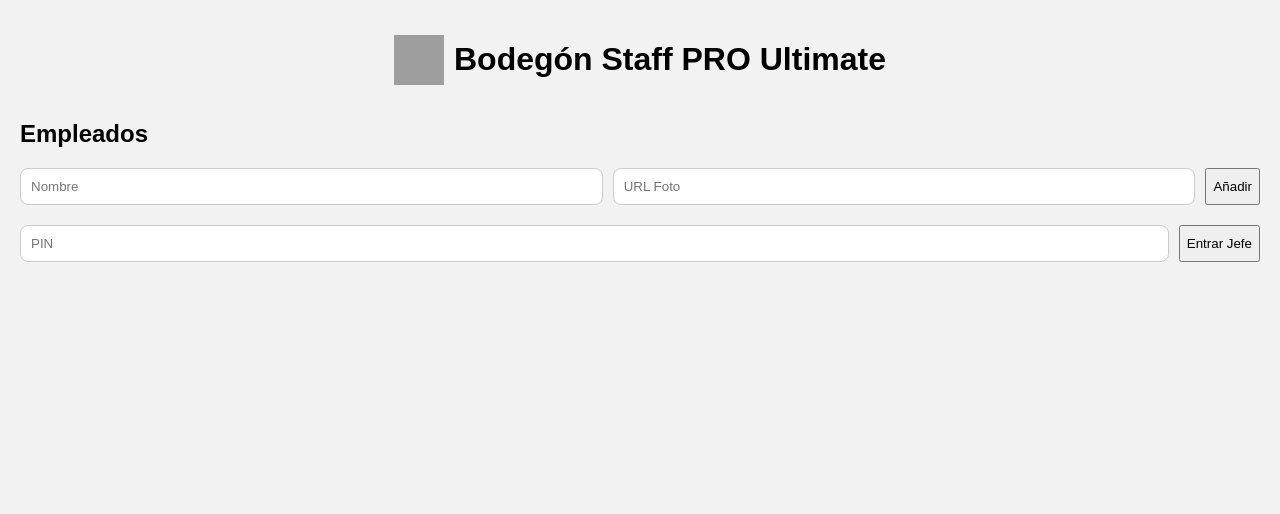
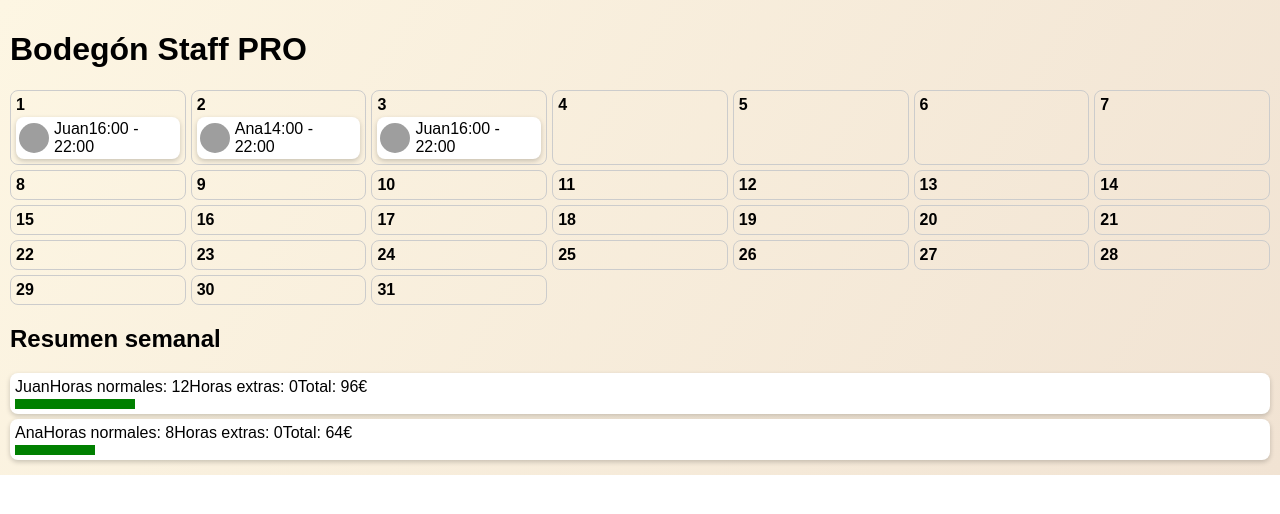
Before and after one commit to davidsfc16/bodegon-staff-pro, a React (Create React App) app: page / in a window 1280 px wide. Shown: the top 514 px of the page. Built offline with nearby package versions, Linux system fonts and the light colour scheme; grey boxes are pictures that could not be loaded.

Commit message:
App pulida lista para prueba en vercel

```diff
--- a/src/App.css
+++ b/src/App.css
@@ -1,16 +1,57 @@
-.app-container { font-family:'Arial'; background:#f2f2f2; padding:20px; min-height:100vh; }
-.app-header { display:flex; align-items:center; gap:10px; justify-content:center; margin-bottom:20px; }
-.logo { width:50px; height:50px; }
-.employee-card { display:flex; align-items:center; justify-content:space-between; background:#fff; padding:15px; margin-bottom:10px; border-radius:12px; box-shadow:0 2px 6px rgba(0,0,0,0.15); transition: transform 0.2s; }
-.employee-card:hover { transform: scale(1.02); }
-.employee-card.active { border-left:5px solid #2ecc71; }
-.employee-photo { width:50px; height:50px; border-radius:50%; margin-right:10px; }
-.shift-btn { padding:10px 20px; border:none; border-radius:8px; font-weight:bold; color:#fff; cursor:pointer; transition: all 0.2s; }
-.shift-btn.enter { background:#2ecc71; } .shift-btn.enter:hover { background:#27ae60; }
-.shift-btn.exit { background:#e74c3c; } .shift-btn.exit:hover { background:#c0392b; }
-.add-employee, .admin-access, .schedule-panel { margin-top:20px; display:flex; gap:10px; flex-wrap:wrap; }
-.add-employee input, .admin-access input, .schedule-panel input, .schedule-panel select { padding:10px; border-radius:8px; border:1px solid #ccc; flex:1; }
-button { cursor:pointer; }
-.salary { font-weight:bold; color:#34495e; margin-top:5px; }
-table { width:100%; border-collapse:collapse; }
-table th, table td { border:1px solid #ccc; padding:5px; }
+.app-container {
+  font-family: 'Arial', sans-serif;
+  padding: 10px;
+  background: linear-gradient(120deg, #fdf6e3, #f1e3d3);
+}
+
+.calendar-month {
+  display: grid;
+  grid-template-columns: repeat(7, 1fr);
+  gap: 5px;
+  margin-bottom: 20px;
+}
+
+.calendar-day {
+  border: 1px solid #ccc;
+  padding: 5px;
+  border-radius: 8px;
+}
+
+.day-number {
+  font-weight: bold;
+}
+
+.employee-card {
+  display: flex;
+  align-items: center;
+  margin-top: 3px;
+  background: #fff;
+  border-radius: 8px;
+  box-shadow: 0 2px 5px rgba(0,0,0,0.2);
+  padding: 3px;
+}
+
+.employee-photo {
+  width: 30px;
+  height: 30px;
+  border-radius: 50%;
+  margin-right: 5px;
+}
+
+.weekly-summary {
+  margin-top: 20px;
+}
+
+.summary-card {
+  background: #fff;
+  padding: 5px;
+  margin-bottom: 5px;
+  border-radius: 8px;
+  box-shadow: 0 2px 5px rgba(0,0,0,0.2);
+}
+
+.mini-graph {
+  display: flex;
+  height: 10px;
+  margin-top: 3px;
+}
--- a/src/App.js
+++ b/src/App.js
@@ -1,176 +1,27 @@
-import React, { useState, useEffect } from "react";
-import Calendar from "./Calendar";
-import Schedule from "./Schedule";
-import { BarChart, Bar, XAxis, YAxis, Tooltip, Legend, ResponsiveContainer } from "recharts";
+import React, { useState } from "react";
+import CalendarMonth from "./CalendarMonth";
+import WeeklySummary from "./WeeklySummary";
 import "./App.css";
 
-const HOURLY_RATE = 8;
-const EXTRA_RATE = 12;
-
-export default function App() {
-  const [employees, setEmployees] = useState([]);
-  const [name, setName] = useState("");
-  const [photoURL, setPhotoURL] = useState("");
-  const [pin, setPin] = useState("");
-  const [isAdmin, setIsAdmin] = useState(false);
-
-  useEffect(() => {
-    const data = JSON.parse(localStorage.getItem("bodegon")) || [];
-    setEmployees(data);
-  }, []);
-
-  useEffect(() => {
-    localStorage.setItem("bodegon", JSON.stringify(employees));
-  }, [employees]);
-
-  // Turnos automáticos
-  useEffect(() => {
-    const interval = setInterval(() => {
-      const now = new Date();
-      const day = now.getDay(); // 0=Dom, 1=Lun...
-      const hours = now.getHours();
-      const minutes = now.getMinutes();
-
-      setEmployees(prev =>
-        prev.map(emp => {
-          const updatedSessions = [...emp.sessions];
-          emp.schedule?.forEach(sch => {
-            const schDay = ["Dom","Lun","Mar","Mié","Jue","Vie","Sáb"].indexOf(sch.day);
-            if (schDay === day) {
-              const [startH,startM] = sch.start?.split(":").map(Number) || [];
-              const [endH,endM] = sch.end?.split(":").map(Number) || [];
-              // activar turno si empieza ahora y no activo
-              if (!emp.active && startH === hours && startM === minutes) {
-                updatedSessions.push({ start: now, end: sch.end ? new Date(now.getFullYear(), now.getMonth(), now.getDate(), endH, endM) : null });
-                emp.active = true;
-              }
-              // terminar automáticamente si tiene end
-              if (emp.active && endH !== undefined && endM !== undefined) {
-                const endDate = new Date(now.getFullYear(), now.getMonth(), now.getDate(), endH, endM);
-                if (now >= endDate) {
-                  emp.active = false;
-                  updatedSessions[updatedSessions.length-1].end = endDate;
-                }
-              }
-            }
-          });
-          return { ...emp, sessions: updatedSessions };
-        })
-      );
-    }, 60000); // comprueba cada minuto
-    return () => clearInterval(interval);
-  }, [employees]);
-
-  const addEmployee = () => {
-    if (!name) return;
-    setEmployees([...employees, { name, photo: photoURL, sessions: [], active: false, schedule: [] }]);
-    setName("");
-    setPhotoURL("");
-  };
-
-  const toggleShift = (emp) => {
-    const now = new Date();
-    setEmployees(prev =>
-      prev.map(e => {
-        if (e.name === emp.name) {
-          const sessions = [...e.sessions];
-          if (!e.active) {
-            sessions.push({ start: now, end: null });
-            return { ...e, active: true, sessions };
-          } else {
-            sessions[sessions.length-1].end = now;
-            return { ...e, active: false, sessions };
-          }
-        }
-        return e;
-      })
-    );
-  };
-
-  const calcSalary = (emp) => {
-    let normal = 0, extra = 0;
-    emp.sessions.forEach(s => {
-      if (!s.end) return;
-      const hours = (new Date(s.end) - new Date(s.start))/3600000;
-      if (hours > 8) { normal += 8; extra += hours-8; } else { normal += hours; }
-    });
-    return { normal, extra, total: normal*HOURLY_RATE + extra*EXTRA_RATE };
-  };
-
-  const chartData = employees.map(e => {
-    const s = calcSalary(e);
-    return { name: e.name, Normal: s.normal, Extra: s.extra };
-  });
+function App() {
+  const [employees, setEmployees] = useState([
+    { id: 1, name: "Juan", photo: "/logo.png", schedule: [
+      { day: 1, start: "16:00", end: "22:00" },
+      { day: 3, start: "16:00", end: "22:00" },
+    ] },
+    { id: 2, name: "Ana", photo: "/logo.png", schedule: [
+      { day: 2, start: "14:00", end: "22:00" },
+    ] },
+    // Añadir más empleados
+  ]);
 
   return (
     <div className="app-container">
-      <header className="app-header">
-        <img src="/logo.png" alt="Bodegón" className="logo"/>
-        <h1>Bodegón Staff PRO Ultimate</h1>
-      </header>
-
-      {!isAdmin ? (
-        <div className="employee-section">
-          <h2>Empleados</h2>
-          {employees.map((e,i) => (
-            <div key={i} className={`employee-card ${e.active ? "active" : ""}`}>
-              {e.photo && <img src={e.photo} alt={e.name} className="employee-photo"/>}
-              <div className="employee-info">
-                <strong>{e.name}</strong>
-                <div>Turno activo: {e.active ? "Sí" : "No"}</div>
-              </div>
-              <button onClick={() => toggleShift(e)} className={`shift-btn ${e.active ? "exit" : "enter"}`}>
-                {e.active ? "Salir" : "Entrar"}
-              </button>
-            </div>
-          ))}
-
-          <div className="add-employee">
-            <input placeholder="Nombre" value={name} onChange={(e)=>setName(e.target.value)}/>
-            <input placeholder="URL Foto" value={photoURL} onChange={(e)=>setPhotoURL(e.target.value)}/>
-            <button onClick={addEmployee}>Añadir</button>
-          </div>
-
-          <div className="admin-access">
-            <input type="password" placeholder="PIN" value={pin} onChange={(e)=>setPin(e.target.value)}/>
-            <button onClick={()=>pin==="1616" && setIsAdmin(true)}>Entrar Jefe</button>
-          </div>
-        </div>
-      ) : (
-        <div className="admin-section">
-          <button className="exit-admin" onClick={()=>setIsAdmin(false)}>Salir</button>
-          <h2>Panel Jefe</h2>
-          <Schedule employees={employees} setEmployees={setEmployees}/>
-          {employees.map((e,i)=>{
-            const s = calcSalary(e);
-            return (
-              <div key={i} className="employee-card admin">
-                {e.photo && <img src={e.photo} alt={e.name} className="employee-photo"/>}
-                <div className="employee-info">
-                  <strong>{e.name}</strong>
-                  <div>Horas normales: {s.normal.toFixed(1)}</div>
-                  <div>Horas extra: {s.extra.toFixed(1)}</div>
-                  <div className="salary">💰 {s.total.toFixed(2)}€</div>
-                </div>
-              </div>
-            )
-          })}
-          <h2>Gráfica Semanal</h2>
-          <div style={{width:"100%", height:300}}>
-            <ResponsiveContainer>
-              <BarChart data={chartData} margin={{top:20,right:30,left:0,bottom:0}}>
-                <XAxis dataKey="name"/>
-                <YAxis/>
-                <Tooltip/>
-                <Legend/>
-                <Bar dataKey="Normal" fill="#2ecc71"/>
-                <Bar dataKey="Extra" fill="#e74c3c"/>
-              </BarChart>
-            </ResponsiveContainer>
-          </div>
-          <Calendar employees={employees}/>
-        </div>
-      )}
+      <h1>Bodegón Staff PRO</h1>
+      <CalendarMonth employees={employees} />
+      <WeeklySummary employees={employees} />
     </div>
   );
 }
+
+export default App;
--- a/src/Calendar.js
+++ /dev/null
@@ -1,29 +0,0 @@
-import React from "react";
-
-export default function Calendar({ employees }) {
-  const weekDays = ["Lun","Mar","Mié","Jue","Vie","Sáb","Dom"];
-  return (
-    <div className="calendar-panel">
-      <h2>📅 Calendario Semanal</h2>
-      <table>
-        <thead>
-          <tr>
-            <th>Empleado</th>
-            {weekDays.map(d=><th key={d}>{d}</th>)}
-          </tr>
-        </thead>
-        <tbody>
-          {employees.map((e,i)=>{
-            const daysWorked = e.schedule?.map(s=>s.day)||[];
-            return (
-              <tr key={i}>
-                <td>{e.name}</td>
-                {weekDays.map(d=><td key={d} style={{textAlign:"center"}}>{daysWorked.includes(d)?"✅":""}</td>)}
-              </tr>
-            )
-          })}
-        </tbody>
-      </table>
-    </div>
-  )
-}
--- /dev/null
+++ b/src/CalendarMonth.js
@@ -0,0 +1,24 @@
+import React from "react";
+import EmployeeCard from "./EmployeeCard";
+
+function CalendarMonth({ employees }) {
+  const daysInMonth = Array.from({ length: 31 }, (_, i) => i + 1);
+
+  return (
+    <div className="calendar-month">
+      {daysInMonth.map((day) => (
+        <div key={day} className="calendar-day">
+          <span className="day-number">{day}</span>
+          {employees.map((e) => {
+            const shift = e.schedule.find((s) => s.day === day);
+            return shift ? (
+              <EmployeeCard key={e.id} employee={e} shift={shift} />
+            ) : null;
+          })}
+        </div>
+      ))}
+    </div>
+  );
+}
+
+export default CalendarMonth;
--- /dev/null
+++ b/src/EmployeeCard.js
@@ -0,0 +1,15 @@
+import React from "react";
+
+function EmployeeCard({ employee, shift }) {
+  return (
+    <div className="employee-card">
+      <img src={employee.photo} alt={employee.name} className="employee-photo" />
+      <div className="employee-info">
+        <span>{employee.name}</span>
+        <span>{shift.start} - {shift.end || "Salga cuando quiera"}</span>
+      </div>
+    </div>
+  );
+}
+
+export default EmployeeCard;
--- a/src/Schedule.js
+++ b/src/Schedule.js
@@ -1,38 +1,20 @@
-import React, { useState } from "react";
+// Schedule.js
+export function calculateWeeklyHours(schedule) {
+  let normalHours = 0;
+  let extraHours = 0;
 
-export default function Schedule({ employees, setEmployees }) {
-  const [selectedEmp, setSelectedEmp] = useState(null);
-  const [day, setDay] = useState("Lun");
-  const [start, setStart] = useState("");
-  const [end, setEnd] = useState("");
+  schedule.forEach((shift) => {
+    const [startH, startM] = shift.start.split(":").map(Number);
+    const [endH, endM] = shift.end ? shift.end.split(":").map(Number) : [0,0];
+    let hours = endH - startH + (endM - startM)/60;
 
-  const addSchedule = () => {
-    if (!selectedEmp || !start) return;
-    setEmployees(prev =>
-      prev.map(e => {
-        if (e.name === selectedEmp) {
-          const updatedSchedule = [...(e.schedule||[]), { day, start, end: end || undefined }];
-          return { ...e, schedule: updatedSchedule };
-        }
-        return e;
-      })
-    );
-    setStart(""); setEnd("");
-  };
+    if(hours > 8){
+      normalHours += 8;
+      extraHours += hours - 8;
+    } else {
+      normalHours += hours;
+    }
+  });
 
-  return (
-    <div className="schedule-panel">
-      <h3>Asignar Horario</h3>
-      <select value={selectedEmp||""} onChange={e=>setSelectedEmp(e.target.value)}>
-        <option value="">Empleado</option>
-        {employees.map((e,i)=><option key={i} value={e.name}>{e.name}</option>)}
-      </select>
-      <select value={day} onChange={e=>setDay(e.target.value)}>
-        {["Lun","Mar","Mié","Jue","Vie","Sáb","Dom"].map(d=><option key={d} value={d}>{d}</option>)}
-      </select>
-      <input type="time" value={start} onChange={e=>setStart(e.target.value)} placeholder="Hora inicio"/>
-      <input type="time" value={end} onChange={e=>setEnd(e.target.value)} placeholder="Hora fin (opcional)"/>
-      <button onClick={addSchedule}>Añadir</button>
-    </div>
-  )
+  return { normalHours, extraHours, totalPay: normalHours*8 + extraHours*12 };
 }
--- /dev/null
+++ b/src/WeeklySummary.js
@@ -0,0 +1,27 @@
+import React from "react";
+import { calculateWeeklyHours } from "./Schedule";
+
+function WeeklySummary({ employees }) {
+  return (
+    <div className="weekly-summary">
+      <h2>Resumen semanal</h2>
+      {employees.map((e) => {
+        const { normalHours, extraHours, totalPay } = calculateWeeklyHours(e.schedule);
+        return (
+          <div key={e.id} className="summary-card">
+            <span>{e.name}</span>
+            <span>Horas normales: {normalHours}</span>
+            <span>Horas extras: {extraHours}</span>
+            <span>Total: {totalPay}€</span>
+            <div className="mini-graph">
+              <div style={{ width: normalHours*10, background: "green", height: 10 }}></div>
+              <div style={{ width: extraHours*10, background: "red", height: 10 }}></div>
+            </div>
+          </div>
+        );
+      })}
+    </div>
+  );
+}
+
+export default WeeklySummary;
```
